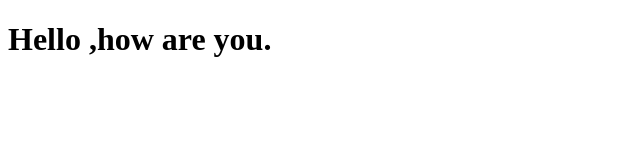
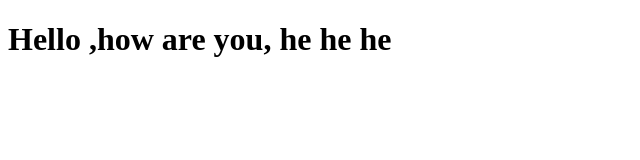
Before and after one commit to vipinviswanath2000/datewithgit-sample, a plain HTML site: page index.html in a window 1280 px wide. Shown: the whole page, without its empty margins (0-640 px from the left). Drawn offline with Linux system fonts and the light colour scheme.

Commit message:
index file modified

```diff
--- a/index.html
+++ b/index.html
@@ -6,6 +6,6 @@
     <title>Document</title>
 </head>
 <body>
-    <h1>Hello ,how are you.</h1>
+    <h1>Hello ,how are you, he he he</h1>
 </body>
 </html>
```
